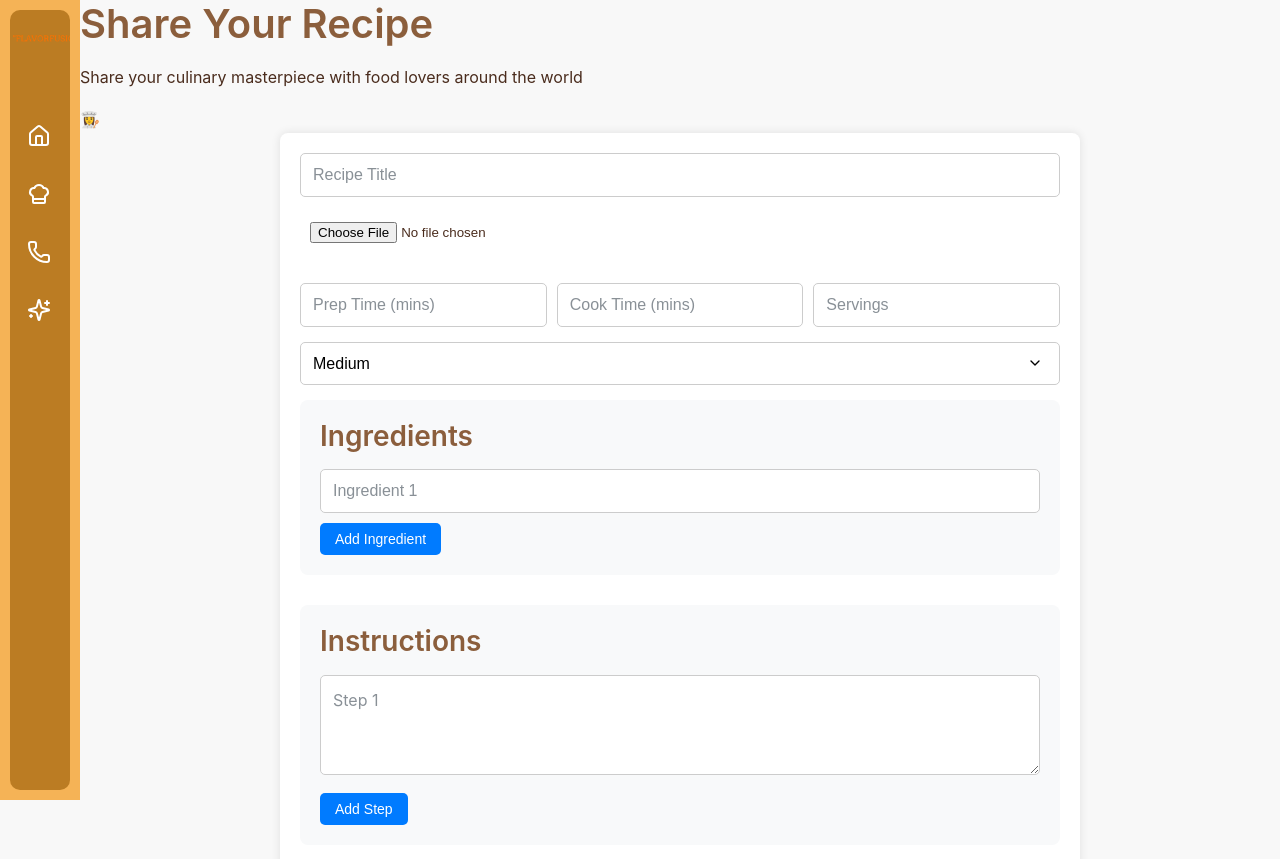
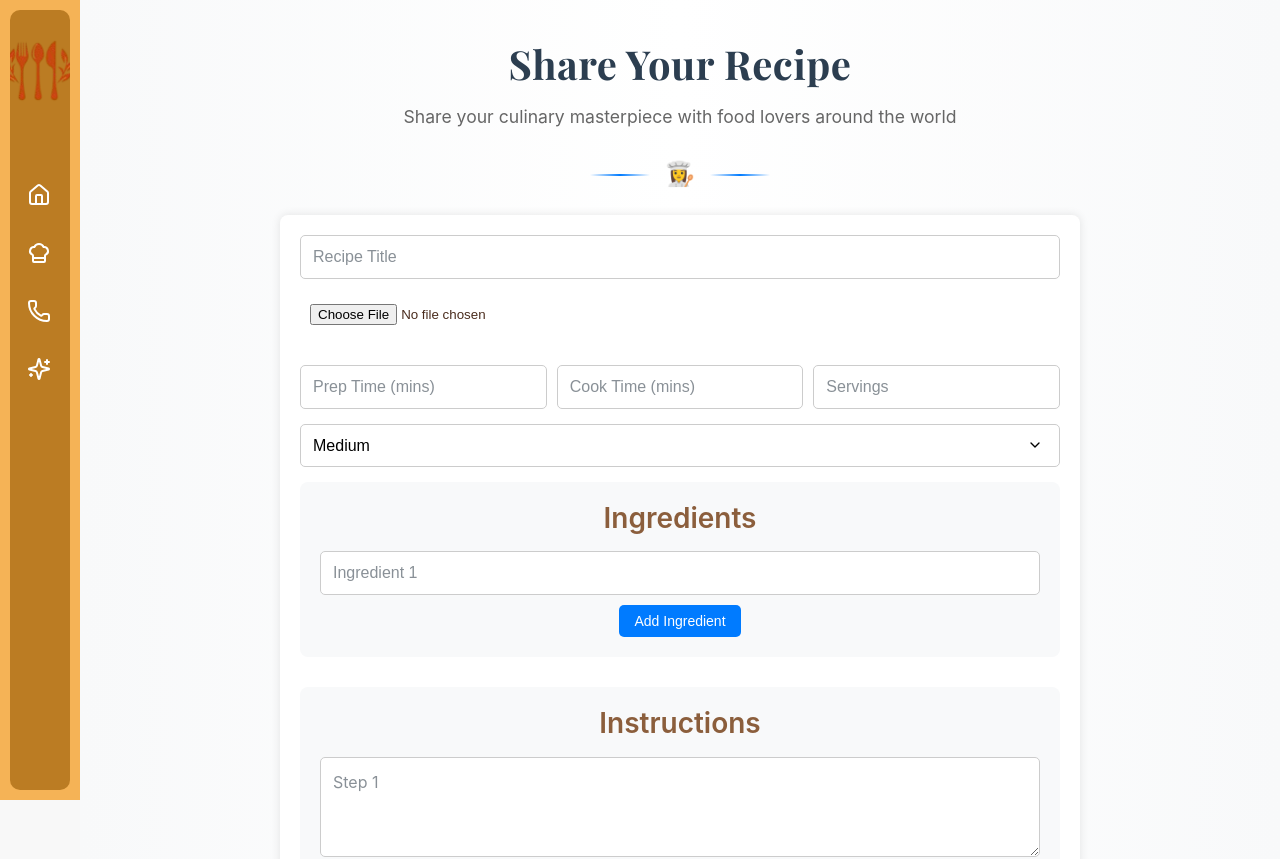
Before and after one commit to Muskanchablani29/Recipe-website, a React (Create React App) app: page /shareas in a window 1280 px wide. Shown: the top 859 px of the page. Built offline with nearby package versions, Linux system fonts and the light colour scheme.

Commit message:
Updated JhatPat Recipes Images

```diff
--- a/src/Components/Fun-Fusion/Funfour.jsx
+++ b/src/Components/Fun-Fusion/Funfour.jsx
@@ -17,16 +17,16 @@ import image6 from './Jhatpat-recipes/image6.png'
 import image7 from './Jhatpat-recipes/image7.png'
 import image8 from './Jhatpat-recipes/image8.png'
 import image9 from './Jhatpat-recipes/image5.png'
-import image10 from './Jhatpat-recipes/image1.png'
+import image10 from '../Recipes/Recipestwo/garlic bread.jpg'
 import { NavLink } from "react-router";
 
 const allRecipes = [
-  { image: image1, title: "Chocolate Cookies", desc: "Crispy outside, gooey inside, perfect for dessert!" },
-  { image: image2, title: "Chicken Burger", desc: "Juicy grilled chicken with tangy sauce in a soft bun." },
-  { image: image3, title: "Sushi Balls", desc: "Quick sushi bites with fresh flavors and crisp texture." },
-  { image: image4, title: "Salmon Sandwich", desc: "Fresh salmon with creamy spread in a toasted bun." },
-  { image: image5, title: "Cheesy Pizza", desc: "Crispy homemade pizza topped with gooey cheese." },
-  { image: image6, title: "Paneer Tikka", desc: "Smoky grilled paneer with Indian spices." },
+  { image: image1, title: "BhelPuri", desc: "Spicy and crunchy snack made with potatoes, chickpeas, and spices." },
+  { image: image2, title: "Sandwich", desc: "Grilled Bread with Stuffed Vegies"},
+  { image: image3, title: "Burger", desc: "Bread Bun with Stuffed Vegetables inside it" },
+  { image: image4, title: "Kurkure Chaat", desc: "Cripsy Kurkure with Spices and Chaat Masala" },
+  { image: image5, title: "Bread Rolls", desc: "Bread rolls with stuffed Vegies" },
+  { image: image6, title: "Monaco Bites", desc: "Monaco Biscuit with Having Spices and Vegetable on Top of it" },
   { image: image7, title: "Fruit Parfait", desc: "Layered yogurt, fresh fruits, and crunchy granola." },
   { image: image8, title: "Pasta Primavera", desc: "Creamy Italian pasta loaded with fresh veggies." },
   { image: image9, title: "Veggie Wrap", desc: "Soft tortilla filled with fresh veggies and dressing." },
--- a/src/Components/Home/Homepage/Shareas.css
+++ b/src/Components/Home/Homepage/Shareas.css
@@ -346,14 +346,14 @@
     color: #007bff;
   }
   /* Main Container and Layout */
-.heading-container {
+.heading-container-lavi {
     text-align: center;
     padding: 40px 20px;
     margin-bottom: 30px;
     background: linear-gradient(to right, #f8f9fa, #ffffff, #f8f9fa);
   }
 
-  .main-heading {
+  .main-heading-lavi {
     font-size: 2.5rem;
     color: #2c3e50;
     margin-bottom: 15px;
@@ -363,7 +363,7 @@
     font-family: 'Playfair Display', serif;
   }
 
-  .sub-heading {
+  .sub-heading-lavi {
     font-size: 1.1rem;
     color: #666;
     margin-bottom: 25px;
@@ -374,7 +374,7 @@
     margin-right: auto;
   }
 
-  .heading-decoration {
+  .heading-decoration-lavi {
     display: flex;
     align-items: center;
     justify-content: center;
@@ -382,13 +382,13 @@
     margin-bottom: 20px;
   }
 
-  .decoration-line {
+  .decoration-line-lavi {
     height: 2px;
     width: 60px;
     background: linear-gradient(to right, transparent, #007bff, transparent);
   }
 
-  .decoration-icon {
+  .decoration-icon-lavi {
     font-size: 24px;
     animation: bounce 2s infinite;
   }
--- a/src/Components/Navbar.jsx
+++ b/src/Components/Navbar.jsx
@@ -12,7 +12,7 @@ import {
 import { useSelector, useDispatch } from "react-redux";
 import { logout, deleteAccount } from "../Reducers/authReducers";
 import "./Navbar.css";
-import logo from "./Images/Logo-bg.png";
+import logo from "./Images/Logo-bg copy.png";
 
 const ROUTES = {
   HOME: '/',
--- a/src/Components/Profile/Profile.jsx
+++ b/src/Components/Profile/Profile.jsx
@@ -3,7 +3,7 @@ import { useNavigate } from "react-router-dom";
 import { useDispatch, useSelector } from 'react-redux';
 import { signup, login } from '../../Reducers/authReducers';
 import "./Profile.css";
-import culinaryLogo from "../Images/logo.png";
+import culinaryLogo from "../Images/Logo-bg.png";
 import image1 from "../Fun-Fusion/Jhatpat-recipes/image1.png";
 import image2 from "../Fun-Fusion/Jhatpat-recipes/image2.png";
 import image3 from "../Fun-Fusion/Jhatpat-recipes/image3.png";
@@ -69,6 +69,10 @@ const Profile = () => {
   // Toggle between Login and Signup modes
   const toggleMode = useCallback(() => {
     setIsSignUpMode((prevMode) => !prevMode);
+    setUsername("");
+    setEmail("");
+    setPassword("");
+    setCredentials({ username: "", password: "" });
   }, []);
 
   // Handle Input Change
@@ -96,7 +100,6 @@ const Profile = () => {
             <form onSubmit={handleLogin} autoComplete="off" className="sign-in-form">
               <div className="logo">
                 <img src={culinaryLogo} alt="Logo" />
-                <h3>Recipe Book</h3>
               </div>
 
               <div className="heading">
@@ -152,7 +155,6 @@ const Profile = () => {
             <form onSubmit={handleSignup} autoComplete="off" className="sign-up-form">
               <div className="logo">
                 <img src={culinaryLogo} alt="Logo" />
-                <h3>Recipe Book</h3>
               </div>
 
               <div className="heading">
```
Also changed, not shown: src/Components/Home/Homepage/Shareas.jsx (line endings or trailing spaces), src/Components/Images/Logo-bg copy.png (added), src/Components/JhatPat Recipes/Choclate Cookies.jpeg (added).
